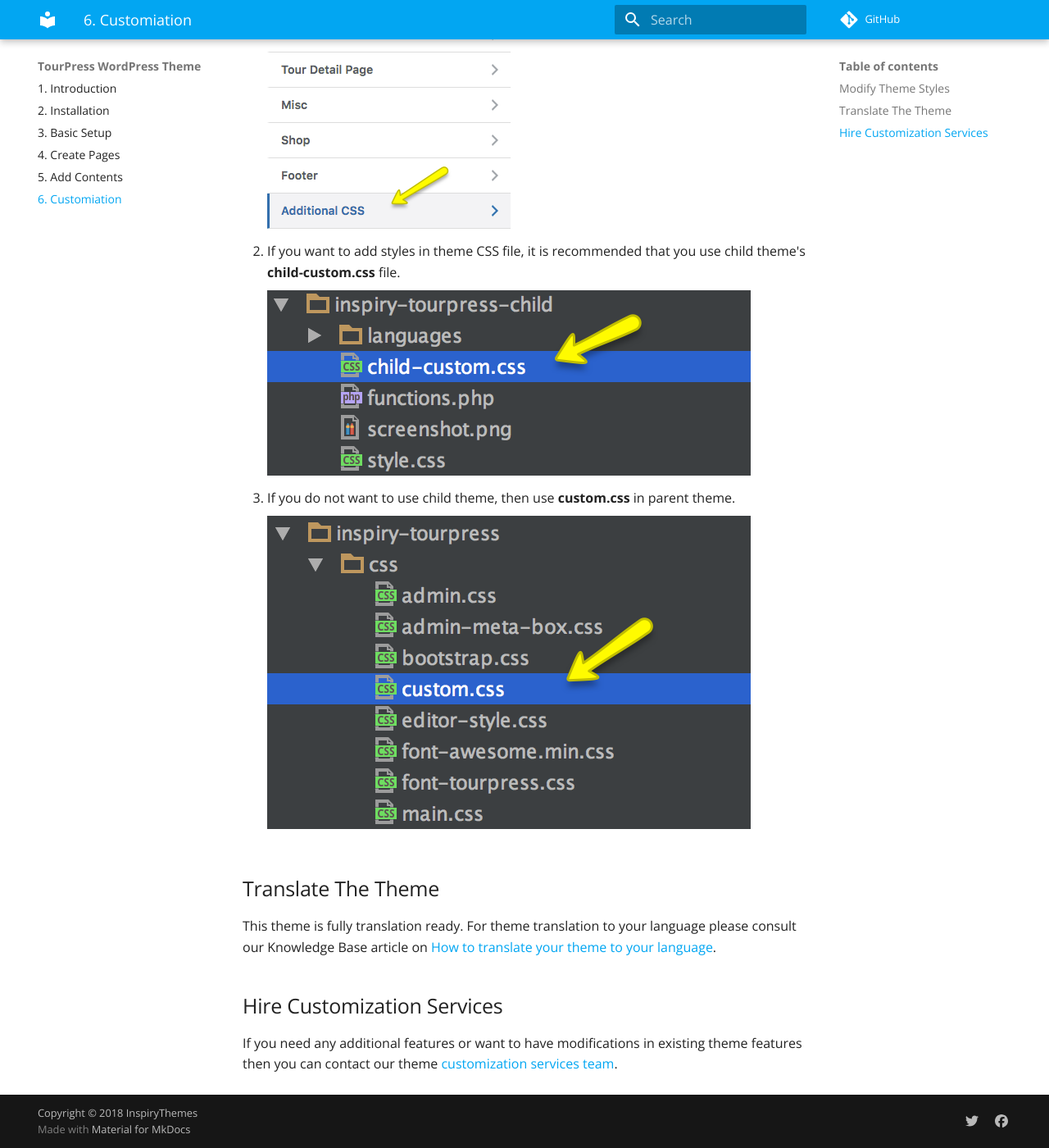
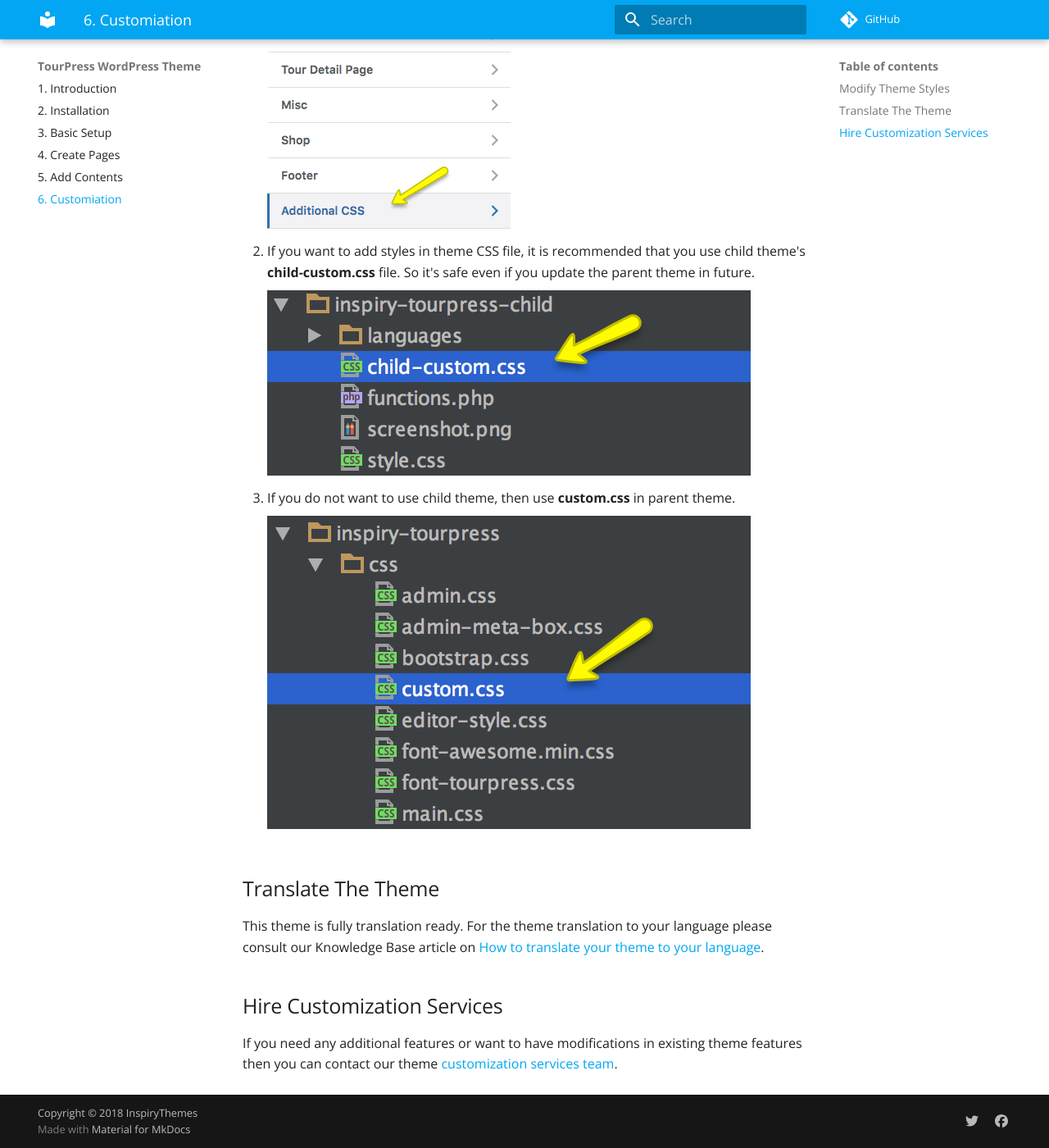
Before and after one commit to fahidjavid/doc-test, an MkDocs documentation site: the page built from docs/customization.md, in a window 1280 px wide and 1400 px high, scrolled down 338 px. Shown: the whole window at 82% size. Built offline with MkDocs 1.6.1 and Material for MkDocs 9.7.7, drawn with Linux system fonts in a browser that asks for light colours; comment, search, counter and statistics services are not loaded; old or Windows-style settings are respelled for this version of MkDocs; some of the changed text lies outside the part shown.

```diff
--- a/docs/customization.md
+++ b/docs/customization.md
@@ -2,11 +2,11 @@
 
 There are various options available to modify styles in this theme.
 
-1. Go to **Customzier > Additional** CSS and add styles there.
+1. Go to **Customzier > Additional CSS** and add styles there.
 
     ![img](img/customization-01.png)
 
-2. If you want to add styles in theme CSS file, it is recommended that you use child theme's **child-custom.css** file.
+2. If you want to add styles in theme CSS file, it is recommended that you use child theme's **child-custom.css** file. So it's safe even if you update the parent theme in future.
 
     ![img](img/customization-02.png)
 
@@ -16,7 +16,7 @@ There are various options available to modify styles in this theme.
 
 ## Translate The Theme ##
 
-This theme is fully translation ready. For theme translation to your language please consult our Knowledge Base article on [How to translate your theme to your language](https://support.inspirythemes.com/knowledgebase/how-to-translate-your-theme-to-your-language/).
+This theme is fully translation ready. For the theme translation to your language please consult our Knowledge Base article on [How to translate your theme to your language](https://support.inspirythemes.com/knowledgebase/how-to-translate-your-theme-to-your-language/).
 
 ## Hire Customization Services ##
 
--- /dev/null
+++ b/docs/stylesheets/style.css
@@ -0,0 +1,3 @@
+.md-typeset img {
+    border: 3px solid #b7b7b75e;
+}
```
Also changed, not shown: docs/woocommerce.md (added, +79 -0 lines), docs/basic-setup.md (line endings or trailing spaces), docs/img/woocommerce-01.png (added), docs/img/woocommerce-02.png (added), docs/img/woocommerce-03.png (added), docs/img/woocommerce-04.png (added), docs/img/woocommerce-05.png (added), docs/img/woocommerce-06.png (added), docs/img/woocommerce-07.png (added), docs/img/woocommerce-08.png (added), docs/img/woocommerce-09.png (added), docs/img/woocommerce-10.png (added), docs/img/woocommerce-11.png (added), docs/img/woocommerce-12.png (added).
